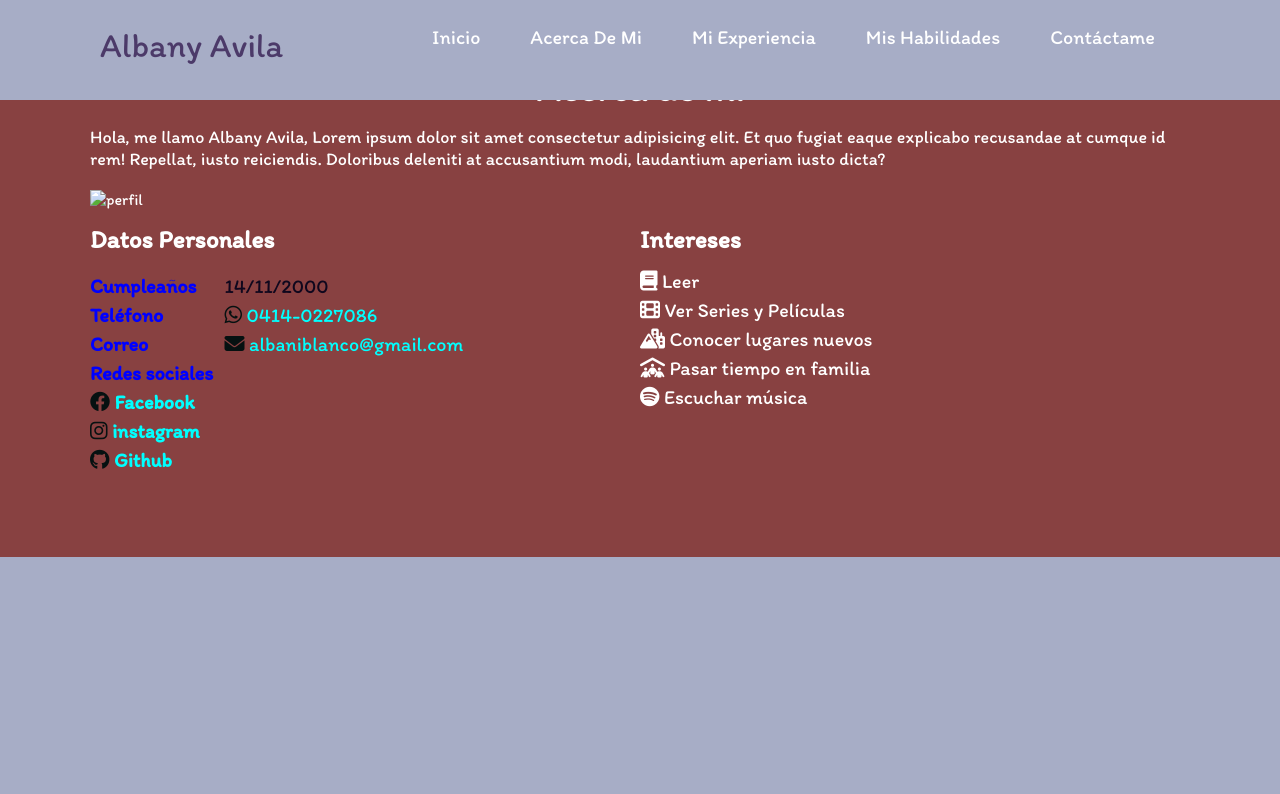
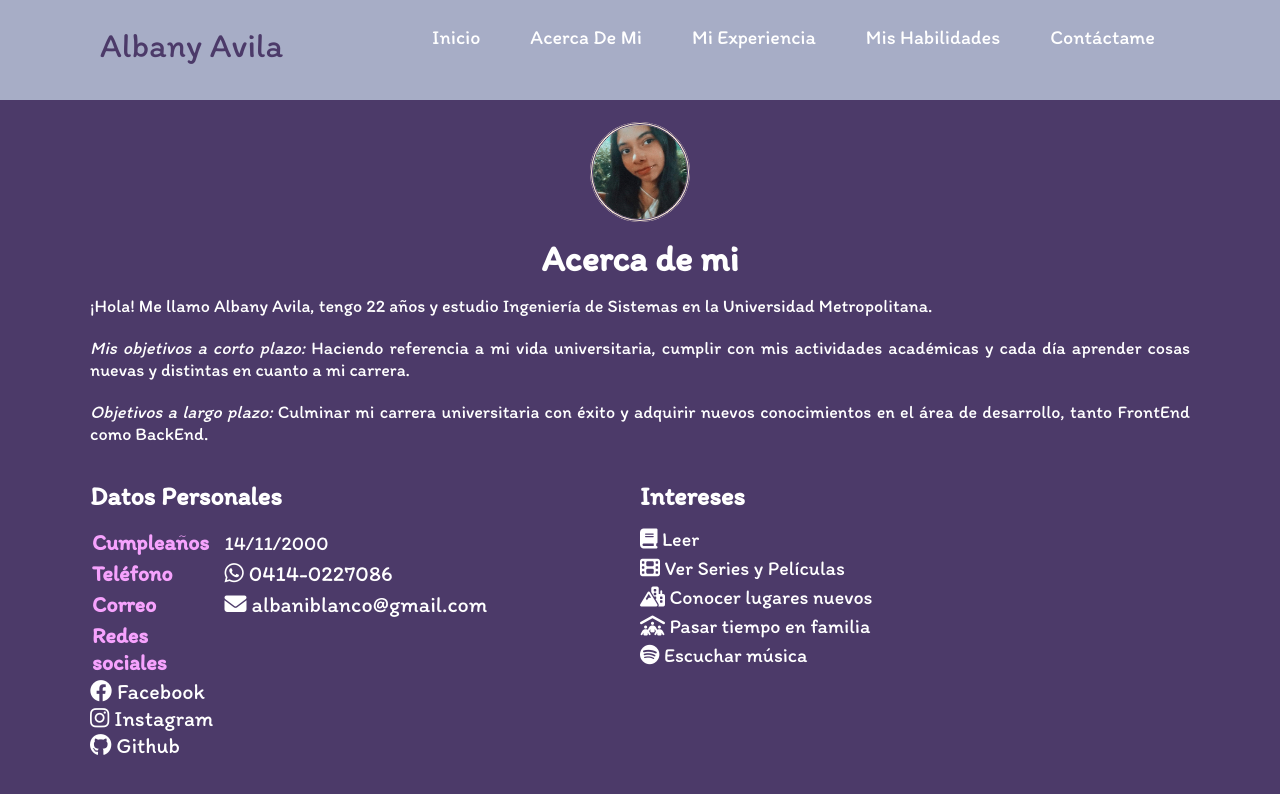
Before and after one commit to albanyveronicaa/MicroProyecto1, a plain HTML site: page index.html in a window 1280 px wide. Drawn offline with Linux system fonts and the light colour scheme; a script that the page names is missing.

Commit message:
actualización

```diff
--- a/index.css
+++ b/index.css
@@ -59,7 +59,7 @@ html{
 
 .header header nav ul li a:hover{
     text-transform: lowercase;
-    color: #4c3a69;
+    color:var(--some-letters);
     font-weight: 900;
     font-style: italic;
 
@@ -67,7 +67,7 @@ html{
 }
 
 .nav {
-    background-color: #4c3a69;
+  background-color: var(--some-letters);
     color: white;
     padding: 5px 10px;
     border-radius: 7px;
@@ -83,9 +83,9 @@ body {
 /* Sección Sobre Mi */
 
 .aboutme{
-  background-color: rgb(136, 65, 65);
+  background-color: var(--some-letters);
   color: white;
-  padding: 50px 20px;
+  padding: 100px 20px;
 }
 
 .aboutme .contenido{
@@ -93,14 +93,16 @@ body {
   margin: auto;
 }
 
+/* Título */
 .aboutme h3{
-  font-size: 38px;
+  font-size: 36px;
   text-align: center;
   padding: 15px 0;
 }
 
+/* Titulo datos personales e intereses */
 .aboutme h2{
-  font-size: 25px;
+  font-size: 26px;
   text-align:justify;
   padding: 15px 0;
 }
@@ -109,6 +111,7 @@ body {
   font-size: 18px;
   line-height: 22px;
   margin-bottom: 20px;
+  text-align: justify;
 }
 
 .aboutme .fila{
@@ -116,7 +119,7 @@ body {
 }
 
 .aboutme .fila .col{
-  width: 50%;
+  width: 100%;
 }
 
 .aboutme .fila .col{
@@ -124,49 +127,53 @@ body {
   margin-bottom: 25px;
 }
 
+/* links personales */
 .aboutme .fila .col a{
-  color: aqua;
+  color: rgb(255, 255, 255);
   text-decoration: none;
+  font-size: 22px;
+
 }
 
 .aboutme .fila .col ul{
   list-style: none;
 }
 
+/* intereses */
 .aboutme .fila .col span{
+  text-align: justify;
   margin-bottom: 5px;
   display: block;
+  color: rgb(255, 255, 255);
 }
 
-.aboutme .fila .col ul li{
-  margin: 5px 0;
-  color: #0f071d;
-}
-
+/* titulo de los datos personales */
 .aboutme .fila .col ul li strong{
-  display: inline-block;
-  color: blue;
+  display:inline-table;
+  color: rgb(246, 162, 253);
+  font-size: 22px;
   width: 130px;
-}
-
-.aboutme .fila .col a i{
-  color: rgb(6, 17, 17);
+  padding: 2px;
 }
 
 
-/* @media (min-width: 1024px) {
-  .main-box {
-    margin-top: 60px;
-    max-width: 590px;
-  }
+.perfil{
+  margin: auto;
+  margin-top: 2%;
+  width: 100px;
+  height: 100px;
+  background-color: antiquewhite;
+  border-radius: 100%;
+  border-color: #4c3a69;
+
 }
 
-.main-title {
 
-  font-weight: 900;
-  font-size: 36px;
-  line-height: 150%;
-  text-align: center;
-  text-transform: uppercase;
-  color: #ffffff;
-} */
+.perfil > .foto{
+  width: 100%;
+  height: 100%;
+  border-radius: 100%;
+  border-color: #4c3a69;
+  border-style:double;
+
+}
--- a/index.html
+++ b/index.html
@@ -34,16 +34,18 @@
     <!-- Sección Sobre mi -->
     <section id="aboutme" class="aboutme">
         <div class="contenido">
+
+            <div class="perfil">
+                <img src="Imagenes/perfil1.jpeg" alt="img" class="foto">
+            </div>
+
             <h3 class="main-title" id="aboutMe">Acerca de mi</h3>
 
-            <p>Hola, me llamo Albany Avila, Lorem ipsum dolor sit amet consectetur adipisicing elit. Et quo fugiat eaque explicabo recusandae at cumque id rem! Repellat, iusto reiciendis. Doloribus deleniti at accusantium modi, laudantium aperiam iusto dicta?</p>
+            <p>¡Hola! Me llamo Albany Avila, tengo 22 años y estudio Ingeniería de Sistemas en la Universidad Metropolitana.</p>
+            <p><em>Mis objetivos a corto plazo:</em> Haciendo referencia a mi vida universitaria, cumplir con mis actividades académicas y cada día aprender cosas nuevas y distintas en cuanto a mi carrera.</p>
+            <p><em>Objetivos a largo plazo:</em> Culminar mi carrera universitaria con éxito y adquirir nuevos conocimientos en el área de desarrollo, tanto FrontEnd como BackEnd.</p>
 
 
-            <div class="perfil">
-                <div class="foto-perfil">
-                    <img src="" alt="perfil">
-                </div>
-            </div>
 
             <div class="fila">
                 <div class="col">
@@ -56,26 +58,40 @@
                         </li>
                         <li>
                             <strong>Teléfono</strong>
-                            <A href="https://wa.link/thtcds" target="_blank"> <i class="fa-brands fa-whatsapp"></i> 0414-0227086</A>
+                            <a href="https://wa.link/thtcds" target="_blank">
+                                <i class="fa-brands fa-whatsapp"></i>
+                                0414-0227086
+                            </a>
                         </li>
                         <li>
                             <strong>Correo</strong>
-                            <a href="mailto:albaniblanco@gmail.com"><i class="fa-solid fa-envelope"></i> albaniblanco@gmail.com</a>
+                            <a href="mailto:albaniblanco@gmail.com">
+                                <i class="fa-solid fa-envelope"></i>
+                                albaniblanco@gmail.com
+                            </a>
                         </li>
                         <li>
-                            <strong>Redes sociales
+                            <strong>Redes sociales</strong>
                                 <ul>
                                     <li>
-                                        <A href="https://www.facebook.com/albanyveronnica/" target="_blank"> <i class="fa-brands fa-facebook"></i> Facebook</A>
+                                        <a href="https://www.facebook.com/albanyveronnica/" target="_blank">
+                                            <i class="fa-brands fa-facebook"></i>
+                                            Facebook
+                                        </a>
                                     </li>
                                     <li>
-                                        <A href="https://www.instagram.com/albanyveronnica_/" target="_blank"><i class="fa-brands fa-instagram"></i> instagram</A>
+                                        <a href="https://www.instagram.com/albanyveronnica_/" target="_blank">
+                                            <i class="fa-brands fa-instagram"></i>
+                                            Instagram
+                                        </a>
                                     </li>
                                     <li>
-                                        <A href="https://github.com/albanyveronicaa" target="_blank"><i class="fa-brands fa-github"></i> Github</A>
+                                        <a href="https://github.com/albanyveronicaa" target="_blank">
+                                            <i class="fa-brands fa-github"></i>
+                                            Github
+                                        </a>
                                     </li>
                                 </ul>
-                            </strong>
                         </li>
                     </ul>
                 </div>
@@ -102,18 +118,6 @@
         </div>
     </section>
 
-
-
-    <!-- <h1 class="main-title" id="experience">Mi Experiencia</h1>
-    <p>Lorem ipsum dolor sit amet consectetur adipisicing elit. Ex ratione explicabo, reprehenderit, ipsa eligendi corporis excepturi velit voluptates nam nihil deserunt, itaque voluptatem possimus rem laborum culpa obcaecati inventore illo.</p>
-    <h1 class="main-title" id="aboutMe">Acerca de mi</h1>
-    <p>Lorem ipsum dolor sit amet consectetur adipisicing elit. Et quo fugiat eaque explicabo recusandae at cumque id rem! Repellat, iusto reiciendis. Doloribus deleniti at accusantium modi, laudantium aperiam iusto dicta?</p>
-    <h1 class="main-title" id="skills">Mis Habilidades</h1>
-    <p>Lorem ipsum, dolor sit amet consectetur adipisicing elit. Animi earum et itaque ratione dicta in minima incidunt laudantium! Officiis corporis neque ut porro voluptatibus veniam, corrupti est quisquam iste vitae.</p>
-    <h1 class="main-title" id="contactMe">Contáctame</h1>
-    <p>Lorem, ipsum dolor sit amet consectetur adipisicing elit. Dolores, dicta dignissimos quo nemo corrupti provident cupiditate suscipit quibusdam reiciendis a eum voluptates ex consectetur aperiam atque ab minima iusto molestiae?</p> -->
-
-
     <script src="/index.js"></script>
 
 </body>
```
Also changed, not shown: Imagenes/perfil.jpeg (deleted), Imagenes/perfil1.jpeg (added).
